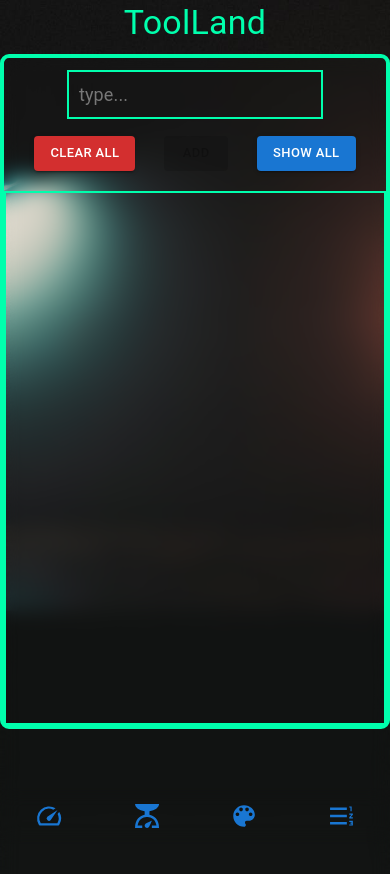
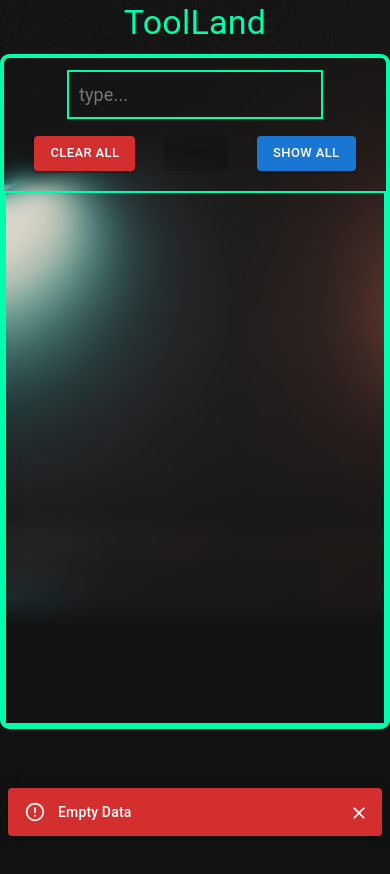
Before and after one commit to IremRyuk/Design, a React (Vite) app: page /savedata in a window 390 px wide. Both pictures are taken after a click on the button "SHOW ALL". Shown: the top 874 px of the page. Built offline with nearby package versions, Linux system fonts and the light colour scheme.

Commit message:
edit redux + fix mobile version

```diff
--- a/index.html
+++ b/index.html
@@ -6,7 +6,7 @@
     <meta name="viewport" content="width=device-width, initial-scale=1.0" />
     <title>Vite + React + TS</title>
   </head>
-  <body style="overflow:hidden">
+  <body style="overflow-x:hidden">
     <div id="root"></div>
     <script type="module" src="/src/main.tsx"></script>
   </body>
--- /dev/null
+++ b/src/Components/AlertForSaveData.tsx
@@ -0,0 +1,34 @@
+import React from 'react'
+import {Stack,Snackbar} from '@mui/material'
+import MuiAlert, { AlertProps } from '@mui/material/Alert';
+import { useDispatch,useSelector } from 'react-redux';
+import { AlertsAct } from '../Redux/Action/Alert/AlertsAct';
+const Alert = React.forwardRef<HTMLDivElement, AlertProps>(function Alert(
+    props,
+    ref,
+  ) {
+    return <MuiAlert elevation={6} ref={ref} variant="filled" {...props} />;
+  });
+
+export default function AlertForSaveData() {
+    const dispatch = useDispatch()
+    const alertState = useSelector((state:any)=>state.changeValue)
+    console.log(alertState)
+
+    const handleClose = (_event?: React.SyntheticEvent | Event, reason?: string) => {
+      if (reason === 'clickaway') {
+        return;
+      }
+
+      dispatch(AlertsAct())
+    };
+  return (
+    <Stack spacing={2} sx={{ width: '100%' }}>
+      <Snackbar open={alertState} autoHideDuration={3000} onClose={handleClose} anchorOrigin={{horizontal:'center',vertical:'bottom'}}>
+        <Alert onClose={handleClose} severity="warning" sx={{ width: '100%' }}>
+          Title Already Exists
+        </Alert>
+      </Snackbar>
+    </Stack>
+  )
+}
--- /dev/null
+++ b/src/Components/AlertForSaveDataEmpty.tsx
@@ -0,0 +1,34 @@
+import React from 'react'
+import {Stack,Snackbar} from '@mui/material'
+import MuiAlert, { AlertProps } from '@mui/material/Alert';
+import { useDispatch,useSelector } from 'react-redux';
+import { AlertsActEmpty } from '../Redux/Action/Alert/AlertsAct';
+const Alert = React.forwardRef<HTMLDivElement, AlertProps>(function Alert(
+    props,
+    ref,
+  ) {
+    return <MuiAlert elevation={6} ref={ref} variant="filled" {...props} />;
+  });
+
+export default function AlertForSaveDataEmpty() {
+    const dispatch = useDispatch()
+    const alertStateEmpty = useSelector((state:any)=>state.changeValueEmpty)
+    console.log(alertStateEmpty)
+
+    const handleClose = (_event?: React.SyntheticEvent | Event, reason?: string) => {
+      if (reason === 'clickaway') {
+        return;
+      }
+
+      dispatch(AlertsActEmpty())
+    };
+  return (
+    <Stack spacing={2} sx={{ width: '100%' }}>
+      <Snackbar open={alertStateEmpty} autoHideDuration={3000} onClose={handleClose} anchorOrigin={{horizontal:'center',vertical:'bottom'}}>
+        <Alert onClose={handleClose} severity="error" sx={{ width: '100%' }}>
+          Empty Data
+        </Alert>
+      </Snackbar>
+    </Stack>
+  )
+}
--- a/src/Components/MiniNav.tsx
+++ b/src/Components/MiniNav.tsx
@@ -9,13 +9,13 @@
     const navigate = useNavigate()
     const [value, setValue] = useState<number>(0);
     return (
-        <Box display={{xs:'flex',sm:'none'}}>
+        <Box display={{xs:'flex',sm:'none',padding:'0px',margin:'0px',boxSizing:'border-box'}}>
         <center><Typography variant='h4' sx={{width:'100%',position:'absolute',top:2,}} onClick={()=>navigate('/')}>ToolLand</Typography></center>
         <BottomNavigation
         showLabels={true}
         sx={{
             width:'100%',
-            position:'absolute',
+            position:'fixed',
             bottom:0,
             bgcolor:'transparent',
             backdropFilter:'blur(10px)',
--- a/src/Components/Nav.tsx
+++ b/src/Components/Nav.tsx
@@ -3,8 +3,6 @@
 import { useSelector } from "react-redux";
 import { useDispatch } from "react-redux/es/exports";
 import { WindowSizeAct } from "../Redux/Action/Navigation/WindowSizeAct";
-// import { Menu } from "@mui/icons-material";
-import { SwiperValueAct } from "../Redux/Action/SwiperValueAct/SwiperValueAct";
 import { Link } from "react-router-dom";
 
 export default function Nav() {
@@ -32,7 +30,7 @@
         <Toolbar>
             <Stack direction='row' width='100vw' alignItems='center'>
                 <Typography sx={{flexGrow:'1'}}>
-                    <Link to='/'><Button sx={{fontSize:'xx-large',color:'#00ffad'}} onClick={()=>dispatch(SwiperValueAct(1))}>ToolLand</Button></Link>
+                    <Link to='/'><Button sx={{fontSize:'xx-large',color:'#00ffad'}}>ToolLand</Button></Link>
                 </Typography>
                 <Stack direction='row' spacing={5}>
                     <Link to='/paint' style={{textDecoration:'none'}}><Typography sx={{fontSize:'x-large',cursor:'pointer',color:'#00ffad'}}>Paint</Typography></Link>
--- a/src/Pages/SaveData.tsx
+++ b/src/Pages/SaveData.tsx
@@ -5,8 +5,14 @@
 import {useState,useEffect} from 'react'
 import Nav from "../Components/Nav";
 import MiniNav from "../Components/MiniNav";
+import AlertForSaveData from "../Components/AlertForSaveData";
+import { useDispatch } from 'react-redux';
+import { AlertsAct, AlertsActEmpty } from "../Redux/Action/Alert/AlertsAct";
+import AlertForSaveDataEmpty from "../Components/AlertForSaveDataEmpty";
 
 export default function SaveData() {
+  // Redux
+  const dispatch = useDispatch()
     // useState
   const [arr,setArr] = useState<{}[]>([])
   const [saveText,setSaveText] = useState<string>('')
@@ -30,16 +36,14 @@
   }
 },[arr])
 
+
   // Add
   const Add = () => {
     if(saveText === ''){
       return
     }
     else if(arr.some((res:any)=>res.title == saveText)){
-      //
-      // Change This Into Mui Alert Error
-      //
-     alert('already Inside ')
+      dispatch(AlertsAct())
      return
     }
     else{
@@ -47,6 +51,7 @@
       setArr([obj,...arr])
       // Clear SaveText Input Value
       setSaveText('')
+      // Focus On TextField
     }
   }
 
@@ -60,10 +65,7 @@
   const ShowSavedValues = () => {
     const getData:string|null = localStorage.getItem('saveData')
     if(getData==null){
-      //
-      // Change This Into Mui Alert Error
-      //
-      alert('there is no value')
+      dispatch(AlertsActEmpty())
       return
     }else{
       let obj2 = JSON.parse(getData!)
@@ -74,6 +76,7 @@
   localStorage.clear()
   setArr([])
 }
+
   return (
     <>
     <Nav />
@@ -108,6 +111,7 @@
           value={saveText}
           placeholder="type..."
           onChange={(e:React.ChangeEvent<HTMLInputElement>)=>setSaveText(e.target.value)}
+          onKeyDown={(e)=>{if(e.key === 'Enter'){Add()}}}
           variant="standard"
           sx={SaveDataInput}
           inputProps={{
@@ -145,6 +149,8 @@
       </Box>
     </Box>
     <MiniNav />
+    <AlertForSaveData />
+    <AlertForSaveDataEmpty />
     </>
   )
 }
--- /dev/null
+++ b/src/Redux/Action/Alert/AlertsAct.tsx
@@ -0,0 +1,6 @@
+export let AlertsAct = () =>{
+    return {type:'changeValue'}
+}
+export let AlertsActEmpty = () =>{
+    return {type:'changeValueEmpty'}
+}
--- a/src/Redux/Action/SwiperValueAct/SwiperValueAct.tsx
+++ /dev/null
@@ -1,3 +0,0 @@
-export let SwiperValueAct = (changeValue:number) => {
-    return {type:'changeValue',changeValue}
-}
--- a/src/Redux/AllReducer.tsx
+++ b/src/Redux/AllReducer.tsx
@@ -1,8 +1,9 @@
 import { combineReducers } from "redux";
 import { WindowSize } from "./Reducer/Navigation/WindowSize";
-import { SwiperValue } from "./Reducer/SwiperInitialValue/SwiperValue";
+import { AlertsRed, AlertsRedEmpty } from "./Reducer/Alerts/AlertsRed";
 
 export const AllReducer = combineReducers({
     windowWidth:WindowSize,
-    changeValue:SwiperValue
+    changeValue:AlertsRed,
+    changeValueEmpty:AlertsRedEmpty
 })
--- /dev/null
+++ b/src/Redux/Reducer/Alerts/AlertsRed.tsx
@@ -0,0 +1,15 @@
+type Act = {
+    type:string
+}
+export let AlertsRed = (state:boolean = false,action:Act) => {
+    switch (action.type) {
+        case 'changeValue':return !state
+        default:return state
+    }
+}
+export let AlertsRedEmpty = (state:boolean = false,action:Act) => {
+    switch (action.type) {
+        case 'changeValueEmpty':return !state
+        default:return state
+    }
+}
--- a/src/Redux/Reducer/SwiperInitialValue/SwiperValue.tsx
+++ /dev/null
@@ -1,10 +0,0 @@
-type Act = {
-    type:string
-    changeValue:number
-}
-export let SwiperValue = (state:number = 1,action:Act) => {
-    switch (action.type) {
-        case 'changeValue':return state = action.changeValue
-        default:return state
-    }
-}
--- a/src/Styles/Mui/Mui.tsx
+++ b/src/Styles/Mui/Mui.tsx
@@ -123,7 +123,7 @@
     display: 'flex',
     flexDirection: 'column',
     justifyContent: 'center',
-    alignItems: 'center'
+    alignItems: 'center',
 }
 export const PaintFunctionsMini = {
     marginTop: '10px',
```
